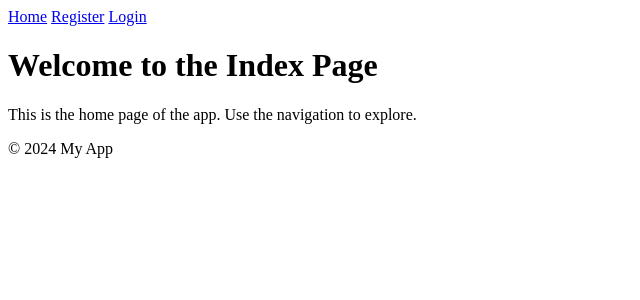
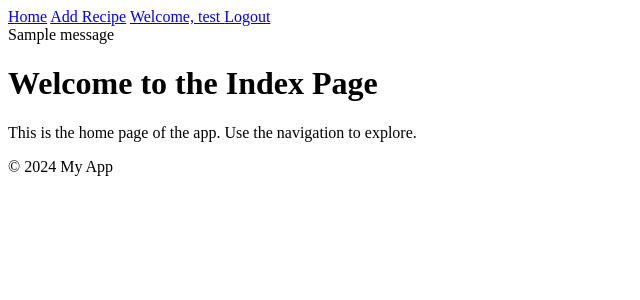
Before and after one commit to Naidan-slv/Foodie, a Flask app: page / in a window 1280 px wide. Shown: the top 300 px of the page, without its empty margins (0-640 px from the left). Run offline with Flask 3, Linux system fonts and the light colour scheme; a user stored in the database is signed in; tables that the repository leaves empty hold one stand-in row (values such as "Sample post"); one stand-in notice (Sample message) is shown; some libraries are stand-ins or nearby versions.

Commit message:
DISPLAY When logged in it will now show the users name

```diff
--- a/Foodie_Files/app/templates/base.html
+++ b/Foodie_Files/app/templates/base.html
@@ -8,16 +8,36 @@
 <body>
     <header>
         <nav>
-            <a href="{{ url_for('index') }}">Home</a>
-            <a href="{{ url_for('register') }}">Register</a>
-            <a href="{{ url_for('login') }}">Login</a>
-            <!-- <a href="{{ url_for('add_recipe') }}">Add Recipe</a> -->
+            {% if current_user.is_authenticated %}
+                <a href="/">Home</a>
+                <a href="/add_recipe">Add Recipe</a>
+                <a href="#">Welcome, {{ current_user.username }}</a>
+                <a href="/logout">Logout</a>
+            {% else %}
+                <a href="/">Home</a>
+                <a href="/register">Register</a>
+                <a href="/login">Login</a>
+            {% endif %}
         </nav>
     </header>
+
+    {% with messages = get_flashed_messages(with_categories=true) %}
+    {% if messages %}
+    <div>
+        {% for category, message in messages %}
+        <div class="alert alert-{{ category }}">
+            {{ message }}
+        </div>
+        {% endfor %}
+    </div>
+    {% endif %}
+    {% endwith %}
+
     <main>
         {% block content %}
         {% endblock %}
     </main>
+
     <footer>
         <p>&copy; 2024 My App</p>
     </footer>
```
Also changed, not shown: Foodie_Files/app.db.
